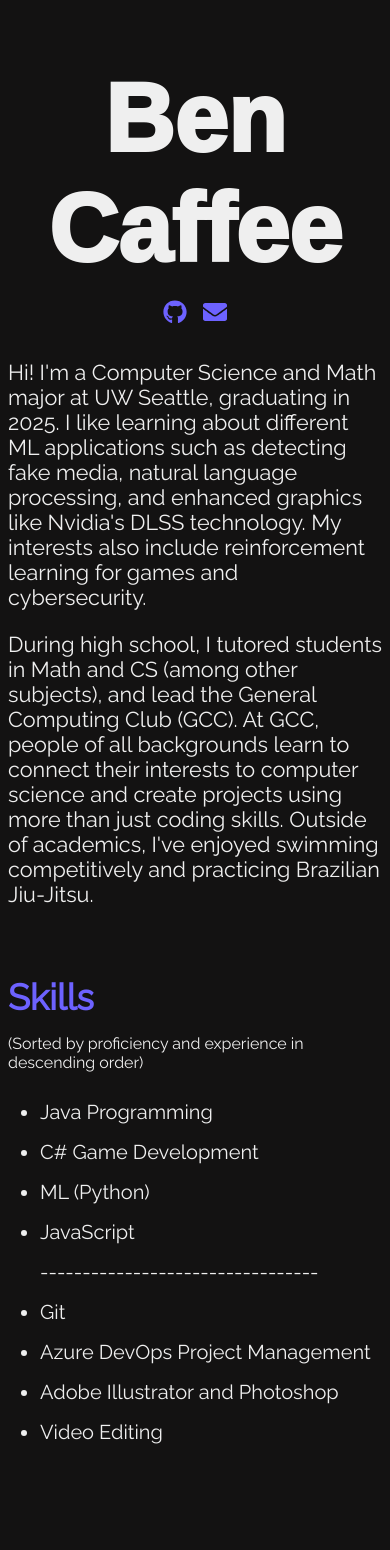
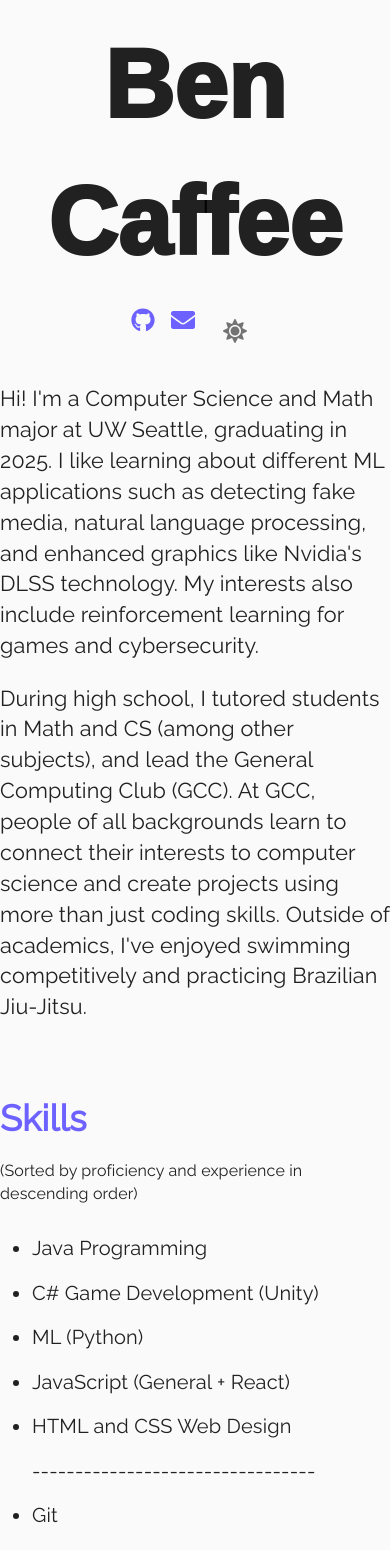
Before and after one commit to bcaffee/personal-website, a React (Create React App) app: page / in a window 390 px wide. Shown: the top 1550 px of the page. Built offline with nearby package versions, Linux system fonts and the light colour scheme; a web font is replaced by a local one.

Commit message:
Added light theme and refactored project card

```diff
--- a/src/App.js
+++ b/src/App.js
@@ -1,74 +1,94 @@
 import React from "react";
 import "./custom.css";
 import { mainPage } from "./site-content.js";
-import { ProjectModal } from "./project-modal.js";
-import { ImageListModal } from "./image-list-modal.js";
-import { FaGithub, FaEnvelope } from "react-icons/fa";
-import GitHubIcon from "@material-ui/icons/GitHub";
+import ProjectCard from "./ProjectCard";
+import { createTheme, ThemeProvider } from "@material-ui/core/styles";
 import {
-  createTheme,
-  makeStyles,
-  ThemeProvider,
-} from "@material-ui/core/styles";
-import {
+  IconButton,
+  /*Typography,*/
   Grid,
-  Typography,
-  Card,
-  CardActionArea,
-  CardContent,
-  CardMedia,
+  CssBaseline,
   useMediaQuery,
-  IconButton,
 } from "@material-ui/core";
-import ReactHtmlParser from "react-html-parser";
+import { FaGithub, FaEnvelope, FaSun, FaMoon } from "react-icons/fa";
+//FaRegMoon, FaRegSun, RiSunFill, RiMoonFill, CgDarkMode, VscColorMode
 
 export default function App() {
-  const prefersDarkMode = useMediaQuery("(prefers-color-scheme: dark)");
+  const darkPreference = useMediaQuery("(prefers-color-scheme: dark)");
 
-  const theme = React.useMemo(
-    () =>
-      createTheme({
+  React.useEffect(() => {
+    var theme = localStorage.getItem("theme");
+    if (theme === null) {
+      setDarkState(darkPreference);
+    } else {
+      theme = theme === "true";
+      setDarkState(theme);
+    }
+  }, [darkPreference]);
+
+  const [darkState, setDarkState] = React.useState(false);
+
+  const theme = (state) =>
+    createTheme(
+      {
         palette: {
-          type: prefersDarkMode ? "dark" : "light",
-          primary: {
-            main: "#6d62ff",
-            //light:
-            //dark:
-            //contrastText:
-          },
+          type: state ? "dark" : "light",
+          // background: { paper: "#F3F3F7" },
+          primary: { main: "#6d62ff" },
           contrastThreshold: 3,
           tonalOffset: 0.2,
         },
-      }),
-    [prefersDarkMode]
+      },
+      [darkPreference]
     );
 
-  const useStyles = makeStyles((theme) => ({
-    root: {
-      backgroundColor: "#222525",
-      width: "20rem",
-      // fontFamily: "Raleway",
-      // color: "#efefef",
-    },
-    // icon: {
-    //   color: "#efefef",
-    // },
-    img: {
-      maxHeight: "275px",
-    },
-  }));
+  // const theme = React.useMemo(
+  //   () =>
+  //     createTheme({
+  //       palette: {
+  //         type: prefersDarkMode ? "dark" : "light",
+  //         primary: {
+  //           main: "#6d62ff",
+  //           //project card and modal
+  //           light: "#efefef",
+  //           dark: "#222525",
+  //           //contrastText:
+  //         },
+  //         background: {
+  //           light: "#f6f6f6",
+  //           dark: "#131212",
+  //         },
 
-  const classes = useStyles();
+  //         /*
+  //         A higher value for "tonalOffset" will make calculated values for "light" lighter, and "dark" darker.
+  //         A higher value for "contrastThreshold" increases the point at which a background color is considered
+  //         light, and given a dark "contrastText".
+  //         */
+  //         contrastThreshold: 3,
+  //         tonalOffset: 0.2,
+  //       },
+  //     }),
+  //   [prefersDarkMode]
+  // );
+
+  const darkTheme = theme(darkState);
+
+  const toggleDarkMode = async () => {
+    localStorage.setItem("theme", !darkState);
+    setDarkState(!darkState);
+  };
+
   const gProjects = mainPage.games;
   const oProjects = mainPage.other;
   const hProjects = mainPage.hackathons;
 
   return (
     <div className="App">
-      <ThemeProvider theme={theme}>
+      <ThemeProvider theme={darkTheme}>
+        <CssBaseline>
           <div className="container">
             <div>
-            <div className="site-title">
+              <div className="site-title" color="primary">
                 <h1>Ben Caffee</h1>
               </div>
               <Grid container spacing={2} className="social-grid">
@@ -82,13 +102,23 @@ export default function App() {
                     <FaEnvelope />
                   </a>
                 </Grid>
+
+                <Grid item>
+                  <IconButton
+                    className="dark-mode-button"
+                    onClick={toggleDarkMode}
+                  >
+                    {console.log(darkTheme)}
+                    {darkTheme ? <FaSun /> : <FaMoon />}
+                  </IconButton>
+                </Grid>
               </Grid>
 
               <div className="introduction">
                 <p>{mainPage.introductions[0]}</p>
                 <p>{mainPage.introductions[1]}</p>
               </div>
-            <Grid container spacing={8} className="skills-grid">
+              <Grid container spacing={5} className="skills-grid">
                 <Grid item>
                   <h4 className="skill-titles">Skills</h4>
                   <div className="skills-note">
@@ -142,50 +172,7 @@ export default function App() {
                   <Grid container spacing={2} direction="column">
                     {Object.keys(gProjects).map((project) => (
                       <Grid item key={project}>
-                      <Card className={classes.root}>
-                        <ImageListModal project={gProjects[project]} />
-                        {/* <CardActionArea>
-                          <CardMedia
-                            image={gProjects[project]["imgs"][0]}
-                            component="img"
-                            // className={classes.img}
-                          />
-                        </CardActionArea> */}
-                        <CardContent>
-                          <Typography
-                            // className="p-grid-card"
-                            gutterBottom
-                            variant="h5"
-                            style={{
-                              fontWeight: "bold",
-                            }}
-                          >
-                            {gProjects[project]["title"]}
-                          </Typography>
-                          <Typography>
-                            {ReactHtmlParser(
-                              gProjects[project]["thumbnailDesc"]
-                            )}
-                          </Typography>
-                        </CardContent>
-
-                        <Grid container direction="row" justifyContent="center">
-                          <Grid item>
-                            {gProjects[project]["git"].trim().length > 0 && (
-                              <IconButton
-                                onClick={function click() {
-                                  window.open(gProjects[project]["git"]);
-                                }}
-                              >
-                                <GitHubIcon />
-                              </IconButton>
-                            )}
-                          </Grid>
-                          <Grid item>
-                            <ProjectModal project={gProjects[project]} />
-                          </Grid>
-                        </Grid>
-                      </Card>
+                        <ProjectCard project={gProjects[project]}></ProjectCard>
                       </Grid>
                     ))}
                   </Grid>
@@ -196,44 +183,7 @@ export default function App() {
                   <Grid container spacing={2} direction="column">
                     {Object.keys(oProjects).map((project) => (
                       <Grid item key={project}>
-                      <Card className={classes.root}>
-                        <CardActionArea>
-                          <CardMedia
-                            image={oProjects[project]["imgs"][0]}
-                            key={project}
-                            component="img"
-                          />
-                        </CardActionArea>
-                        <CardContent>
-                          <Typography
-                            gutterBottom
-                            variant="h5"
-                            style={{ fontWeight: "bold" }}
-                          >
-                            {oProjects[project]["title"]}
-                          </Typography>
-                          <Typography>
-                            {ReactHtmlParser(
-                              oProjects[project]["thumbnailDesc"]
-                            )}
-                          </Typography>
-                        </CardContent>
-
-                        <Grid container direction="row" justifyContent="center">
-                          <Grid item>
-                            <IconButton
-                              onClick={function click() {
-                                window.open(oProjects[project]["git"]);
-                              }}
-                            >
-                              <GitHubIcon />
-                            </IconButton>
-                          </Grid>
-                          <Grid item>
-                            <ProjectModal project={oProjects[project]} />
-                          </Grid>
-                        </Grid>
-                      </Card>
+                        <ProjectCard project={oProjects[project]}></ProjectCard>
                       </Grid>
                     ))}
                   </Grid>
@@ -244,44 +194,7 @@ export default function App() {
                   <Grid container spacing={2} direction="column">
                     {Object.keys(hProjects).map((project) => (
                       <Grid item key={project}>
-                      <Card className={classes.root}>
-                        <CardActionArea>
-                          <CardMedia
-                            image={hProjects[project]["imgs"][0]}
-                            key={project}
-                            component="img"
-                          />
-                        </CardActionArea>
-                        <CardContent>
-                          <Typography
-                            gutterBottom
-                            variant="h5"
-                            style={{ fontWeight: "bold" }}
-                          >
-                            {hProjects[project]["title"]}
-                          </Typography>
-                          <Typography>
-                            {ReactHtmlParser(
-                              hProjects[project]["thumbnailDesc"]
-                            )}
-                          </Typography>
-                        </CardContent>
-
-                        <Grid container direction="row" justifyContent="center">
-                          <Grid item>
-                            <IconButton
-                              onClick={function click() {
-                                window.open(hProjects[project]["git"]);
-                              }}
-                            >
-                              <GitHubIcon />
-                            </IconButton>
-                          </Grid>
-                          <Grid item>
-                            <ProjectModal project={hProjects[project]} />
-                          </Grid>
-                        </Grid>
-                      </Card>
+                        <ProjectCard project={hProjects[project]}></ProjectCard>
                       </Grid>
                     ))}
                   </Grid>
@@ -292,6 +205,7 @@ export default function App() {
           <div className="footer">
             Copyright © {new Date().getFullYear()} Ben Caffee.
           </div>
+        </CssBaseline>
       </ThemeProvider>
     </div>
   );
--- /dev/null
+++ b/src/ProjectCard.jsx
@@ -0,0 +1,66 @@
+import React from "react";
+import "./custom.css";
+import ProjectModal from "./ProjectModal";
+// import ImageListModal from "./ImageListModal";
+// import { makeStyles } from "@material-ui/core/styles";
+import {
+  Grid,
+  Typography,
+  Card,
+  CardActionArea,
+  CardContent,
+  CardMedia,
+  IconButton,
+} from "@material-ui/core";
+// import GitHubIcon from "@material-ui/icons/GitHub";
+import { FaGithub } from "react-icons/fa";
+
+import ReactHtmlParser from "react-html-parser";
+
+export default function ProjectCard({ project }) {
+  return (
+    <div>
+      <Card className="root-object">
+        {/* <ImageListModal imgs={project.imgs} /> */}
+        <CardActionArea>
+          <CardMedia
+            image={project.thumbnailImg}
+            component="img"
+            // className="p-card-img"
+          />
+        </CardActionArea>
+        <CardContent>
+          <Typography className="p-grid-card" gutterBottom variant="h5">
+            {project.title}
+          </Typography>
+          <Typography>{ReactHtmlParser(project.thumbnailDesc)}</Typography>
+        </CardContent>
+
+        <Grid container direction="row" justifyContent="center">
+          <Grid item>
+            {project.git.length > 0 && (
+              // <IconButton
+              //   onClick={function click() {
+              //     window.open(project.git);
+              //   }}
+              // >
+              //   <GitHubIcon />
+              // </IconButton>
+
+              <IconButton>
+                <a href={project.git}>
+                  <FaGithub />
+                </a>
+              </IconButton>
+            )}
+          </Grid>
+          <Grid item>
+            <ProjectModal project={project} />
+          </Grid>
+        </Grid>
+      </Card>
+    </div>
+  );
+}
+
+export { ProjectCard };
--- a/src/project-modal.js
+++ b/src/ProjectModal.jsx
@@ -1,9 +1,10 @@
 import React from "react";
 import "./custom.css";
 import { makeStyles } from "@material-ui/core/styles";
-import { Modal, IconButton, Backdrop, Fade } from "@material-ui/core";
+import { Modal, IconButton, Paper, Backdrop, Fade } from "@material-ui/core";
 import ReactHtmlParser from "react-html-parser";
-import MoreHorizIcon from "@material-ui/icons/MoreHoriz";
+// import MoreHorizIcon from "@material-ui/icons/MoreHoriz";
+import { FiMoreHorizontal } from "react-icons/fi";
 
 const useStyles = makeStyles((theme) => ({
   modal: {
@@ -12,9 +13,9 @@ const useStyles = makeStyles((theme) => ({
     justifyContent: "center",
   },
   paper: {
-    backgroundColor: "#222525",
+    // backgroundColor: "#222525",
     fontFamily: "Raleway",
-    color: "#efefef",
+    // color: "#efefef",
     // border: "1px solid #000",
     boxShadow: theme.shadows[5],
     padding: theme.spacing(0, 5, 1),
@@ -40,7 +41,7 @@ export default function ProjectModal({ project }) {
   return (
     <div>
       <IconButton onClick={handleOpen}>
-        <MoreHorizIcon />
+        <FiMoreHorizontal className="p-icons" />
       </IconButton>
       <Modal
         aria-labelledby="title"
@@ -55,10 +56,10 @@ export default function ProjectModal({ project }) {
         }}
       >
         <Fade in={open}>
-          <div className={classes.paper}>
+          <Paper className={classes.paper}>
             <h2 id="title">{project.title}</h2>
             <p id="info">{ReactHtmlParser(project.modalInfo)}</p>
-          </div>
+          </Paper>
         </Fade>
       </Modal>
     </div>
--- a/src/custom.css
+++ b/src/custom.css
@@ -1,13 +1,35 @@
 @import url("https://fonts.googleapis.com/css2?family=Alumni+Sans:wght@100&display=swap");
 @import url("https://fonts.googleapis.com/css2?family=Raleway&display=swap");
+
+/* COLOR SCHEME */
+
+/* Define styles for the default root window element */
+/* :root {
+  --accent-color: #6d62ff;
+  --background-color-primary: #f6f6f6;
+  --background-color-secondary: #efefef;
+  --text-primary-color: #222525;
+  background-color: var(--background-color-primary);
+} */
+
+/* Define styles for the root window with dark mode preference */
+/* :root.dark-theme {
+  --accent-color: #6d62ff;
+  --background-color-primary: #131212;
+  --background-color-secondary: #222525;
+  --text-primary-color: #efefef;
+  background-color: var(--background-color-primary);
+} */
 
 /* HEADER */
 
 .site-title h1 {
   font-family: "Alumni Sans", sans-serif;
   font-weight: 1000;
-  color: #efefef;
+  /* color: #efefef; */
+  /* color: var(--text-primary-color); */
   font-size: 6rem;
+  margin-top: 1rem;
   margin-bottom: 1rem;
   text-align: center;
 }
@@ -23,17 +45,21 @@
 }
 
 .social a:hover {
-  color: #efefef;
+  /* color: #efefef; */
+}
+
+.dark-mode-button {
+
 }
 
 /* CONTENT */
 
 .introduction {
   font-family: "Raleway", sans-serif;
-  color: #efefef;
+  /* color: #efefef; */
   font-size: 1.35rem;
   /* margin-bottom: 1rem; */
-  text-align: left;
+  /* text-align: left; */
 }
 
 .skills-grid {
@@ -42,26 +68,21 @@
   justify-content: center;
 }
 
-.skills-paper {
-  color: #222525;
-}
-
 .skill-titles {
   color: #6d62ff;
   font-size: 2.25rem;
   margin-bottom: 0.25rem;
-  /* justify-content: left; */
 }
 
 .skills-note {
-  color: #efefef;
+  /* color: #efefef; */
   font-size: 1rem;
   margin-top: 1rem;
   margin-bottom: 1rem;
 }
 
 .skills {
-  color: #efefef;
+  /* color: #efefef; */
   font-size: 1.25rem;
   margin-bottom: 1rem;
 }
@@ -76,24 +97,47 @@
   color: #6d62ff;
   flex-direction: row;
   justify-content: center;
+  /* align-items: stretch !important; */
   text-align: center;
 }
 
-/* .project-icons {
-  color: #efefef;
-} */
+.p-grid-card {
+  /* background-color: #222525; */
+  font-weight: bold !important;
+  font-family: "Raleway", sans-serif !important;
+  /* width: 20rem; */
+}
 
-/* .p-grid-card {
-  background-color: "#222525";
-  font-family: "Raleway", sans-serif;
-  width: "20rem";
+.root-object {
+  /* background-color: #222525 !important; */
+  width: 20rem;
 }
 
 .p-card-img {
-  max-height: "275px";
+  max-height: 275px !important;
 }
 
-.modal {
+.p-icons {
+  /* color: #efefef; */
+}
+
+a {
+  color: #6d62ff;
+}
+
+a:visited {
+  color: #6d62ff;
+}
+
+a:active {
+  color: #5c52ec;
+}
+
+b {
+
+}
+
+/* .modal {
   display: "flex";
   align-items: "center";
   justify-content: "center";
@@ -112,27 +156,19 @@
   margin-right: 400;
 } */
 
-/* COLOR SCHEME */
-
-
-
-/* b:visited {
-  color: #8ebf42;
-} */
-
-/* GLOBAL */
-
 .container {
-  max-width: 1000px; /*1250*/
+  max-width: 1000px;
   margin: auto;
 }
 
 body {
-  background-color: #131212;
+  /* background-color: var(--background-color-primary); */
+  /* background-color: #131212; */
 }
 
 .footer {
-  color: #efefef;
+  /* color: #efefef; */
+  /* background-color: var(--background-color-primary); !important */
   font-family: "Raleway", sans-serif;
   margin-top: 7rem;
   margin-bottom: 5.5rem;
--- a/src/index.js
+++ b/src/index.js
@@ -1,6 +1,6 @@
 import React from "react";
 import ReactDOM from "react-dom";
-import App from "./App";
+import App from "./App.js";
 
 ReactDOM.render(
   <React.StrictMode>
--- a/src/site-content.js
+++ b/src/site-content.js
@@ -6,9 +6,10 @@ const mainPage = {
 
   skills: [
     "Java Programming",
-    "C# Game Development",
+    "C# Game Development (Unity)",
     "ML (Python)",
-    "JavaScript",
+    "JavaScript (General + React)",
+    "HTML and CSS Web Design",
   ],
   otherSkills: [
     "Git",
@@ -30,9 +31,8 @@ const mainPage = {
         "Mobile match-three game with fast paced strategic gameplay and a little tetris twist.",
       modalInfo:
         "Lorem ipsum dolor sit amet, consectetur adipiscing elit, sed do eiusmod tempor incididunt ut labore et dolore magna aliqua. Sapien eget mi proin sed libero enim sed faucibus. Suspendisse sed nisi lacus sed viverra. Blandit volutpat maecenas volutpat blandit aliquam etiam erat velit scelerisque. Donec adipiscing tristique risus nec feugiat in fermentum posuere. Malesuada nunc vel risus commodo viverra maecenas accumsan lacus. Et odio pellentesque diam volutpat. Arcu bibendum at varius vel pharetra vel. Eu lobortis elementum nibh tellus molestie nunc. Eros in cursus turpis massa. Risus feugiat in ante metus dictum at tempor.       Molestie nunc non blandit massa enim nec dui nunc mattis. Feugiat nibh sed pulvinar proin gravida hendrerit lectus a. Posuere ac ut consequat semper. Et malesuada fames ac turpis egestas maecenas pharetra convallis posuere. Nulla pharetra diam sit amet nisl suscipit adipiscing. Augue ut lectus arcu bibendum at varius vel pharetra vel. In ante metus dictum at tempor commodo ullamcorper a lacus. Feugiat in ante metus dictum. Faucibus scelerisque eleifend donec pretium vulputate sapien. Sed vulputate odio ut enim blandit volutpat maecenas. Erat pellentesque adipiscing commodo elit at imperdiet dui accumsan.",
-
       thumbnailImg: "images/HouseMatch.png",
-      imgs: ["images/HouseMatch.png", ""],
+      // imgs: [""],
       git: "",
     },
     {
@@ -41,7 +41,7 @@ const mainPage = {
       modalInfo:
         "Lorem ipsum dolor sit amet, consectetur adipiscing elit, sed do eiusmod tempor incididunt ut labore et dolore magna aliqua. Sapien eget mi proin sed libero enim sed faucibus. Suspendisse sed nisi lacus sed viverra. Blandit volutpat maecenas volutpat blandit aliquam etiam erat velit scelerisque.",
       thumbnailImg: "images/Prototype57.png",
-      imgs: ["images/Prototype57.png", ""],
+      // imgs: [""], Add multiple images
       git: "",
     },
     {
@@ -50,16 +50,16 @@ const mainPage = {
       modalInfo:
         "Lorem ipsum dolor sit amet, consectetur adipiscing elit, sed do eiusmod tempor incididunt ut labore et dolore magna aliqua. Sapien eget mi proin sed libero enim sed faucibus. Suspendisse sed nisi lacus sed viverra. Blandit volutpat maecenas volutpat blandit aliquam etiam erat velit scelerisque. Lorem ipsum dolor sit amet, consectetur adipiscing elit, sed do eiusmod tempor incididunt ut labore et dolore magna aliqua. Sapien eget mi proin sed libero enim sed faucibus. Suspendisse sed nisi lacus sed viverra. Blandit volutpat maecenas volutpat blandit aliquam etiam erat velit scelerisque.",
       thumbnailImg: "images/HVScape.png",
-      imgs: ["images/HVScape.png", ""],
+      // imgs: [""], Add library and second classroom image
       git: "",
     },
     {
       title: "Dungeon Crawler",
       thumbnailDesc:
-        "<a href='https://en.wikipedia.org/wiki/Roguelike'>Roguelike</a> game without a good name.", //Link here
-      modalInfo: "",
-      thumbnailImg: "images/DungeonCrawler.png",
-      imgs: ["images/DungeonCrawler.png", ""], //http://www.roguebasin.com/index.php?title=Berlin_Interpretation
+        "<div className='link'> <a href='https://en.wikipedia.org/wiki/Roguelike'>Roguelike</a> </div> game without a good name.", //http://www.roguebasin.com/index.php?title=Berlin_Interpretation
+      modalInfo: "More info will be added soon.",
+      // thumbnailImg: "images/DungeonCrawler.png",
+      // imgs: [""],
       git: "https://github.com/bcaffee/DungeonCrawler",
     },
   ],
@@ -68,26 +68,26 @@ const mainPage = {
     {
       title: "Fractal Generator",
       thumbnailDesc:
-        "GUI that produces self-similar tethered radial fractals like the <a href='https://en.wikipedia.org/wiki/Sierpinski_triangle'>Sierpiński triangle</a>.", //Link here
+        "GUI that produces self-similar tethered radial fractals like the <a href='https://en.wikipedia.org/wiki/Sierpinski_triangle'>Sierpiński triangle</a>.",
       modalInfo:
         "Lorem ipsum dolor sit amet, consectetur adipiscing elit, sed do eiusmod tempor incididunt ut labore et dolore magna aliqua. Sapien eget mi proin sed libero enim sed faucibus. Suspendisse sed nisi lacus sed viverra. Blandit volutpat maecenas volutpat blandit aliquam etiam erat velit scelerisque.",
       thumbnailImg: "images/FractalGenerator.png",
-      imgs: ["images/FractalGenerator.png", ""],
+      // imgs: [""],
       git: "https://github.com/bcaffee/FractalGenerator",
     },
     {
       title: "Tic-Tac-Toe RL Agent",
       thumbnailDesc:
-        "<a href='https://en.wikipedia.org/wiki/Convolutional_neural_network#Deep_Q-networks'>Deep-quality learning</a> tic-tac-toe agent that always wins or ties.", //Link here
-      modalInfo: "",
-      imgs: [""],
+        "<a href='https://en.wikipedia.org/wiki/Convolutional_neural_network#Deep_Q-networks'>Deep-quality learning</a> tic-tac-toe agent that always wins or ties.",
+      modalInfo: "More info will be added soon.",
+      // imgs: [""],
       git: "",
     },
     {
       title: "Personal Website",
-      thumbnailDesc: "This website made with React and Material-UI.",
-      modalInfo: "",
-      imgs: [""],
+      thumbnailDesc: "This website.",
+      modalInfo: "More info will be added soon.",
+      // imgs: [""],
       git: "https://github.com/bcaffee/personal-website",
     },
   ],
@@ -100,16 +100,16 @@ const mainPage = {
       modalInfo:
         "Lorem ipsum dolor sit amet, consectetur adipiscing elit, sed do eiusmod tempor incididunt ut labore et dolore magna aliqua. Sapien eget mi proin sed libero enim sed faucibus. Suspendisse sed nisi lacus sed viverra. Blandit volutpat maecenas volutpat blandit aliquam etiam erat velit scelerisque.",
       thumbnailImg: "images/RoachCoach.jpg",
-      imgs: ["images/RoachCoach.jpg", ""],
+      // imgs: [""], Add 2 side shots
       git: "https://github.com/ajmwagar/roachcoach",
     },
     {
       title: "B.LAB",
       thumbnailDesc:
         "Android and iOS app that gathers a listing of loan offerings customized to your specific profile.",
-      modalInfo: "",
+      modalInfo: "More info will be added soon.",
       thumbnailImg: "images/B.LAB.png",
-      imgs: ["images/B.LAB.png", ""],
+      // imgs: [""], Add 2 images of the different tabs
       git: "https://github.com/shreystechtips/B.LAB-EvenAPI",
     },
   ],
```
Also changed, not shown: src/ImageListModal.jsx (renamed from src/image-list-modal.js, +18 -17 lines). Lines whose indentation alone changed are shown as unchanged.
